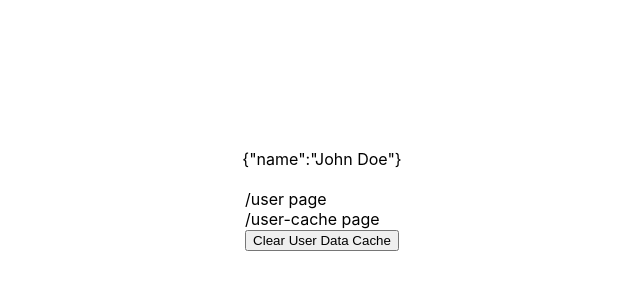
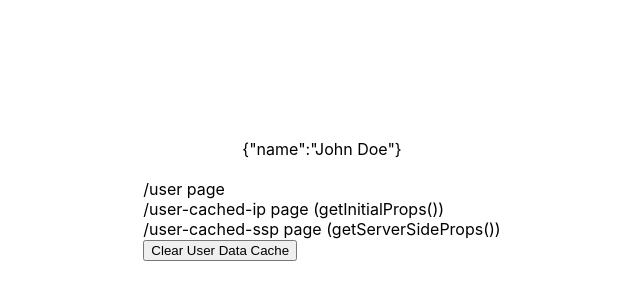
Before and after one commit to nossbigg/nextjs-ssr-localcache-example, a Next.js app: page /user in a window 1280 px wide. Shown: the part 200-500 px from the top of the page, without its empty margins (318-958 px from the left). Built offline with nearby package versions, Linux system fonts and the light colour scheme.

Commit message:
Add /user-cached-ssp page to HelperLinks

```diff
--- a/src/common/HelperLinks/HelperLinks.tsx
+++ b/src/common/HelperLinks/HelperLinks.tsx
@@ -1,9 +1,16 @@
+// not using nextjs <Link /> to deliberately avoid prefetching
+/* eslint-disable @next/next/no-html-link-for-pages */
+
 export const HelperLinks = () => {
   return (
     <div>
       <a href="/user">/user page</a>
       <br />
-      <a href="/user-cached">/user-cache page</a>
+      <a href="/user-cached-ip">/user-cached-ip page (getInitialProps())</a>
+      <br />
+      <a href="/user-cached-ssp">
+        /user-cached-ssp page (getServerSideProps())
+      </a>
       <br />
       <button onClick={onClearCacheButton}>Clear User Data Cache</button>
     </div>
```
